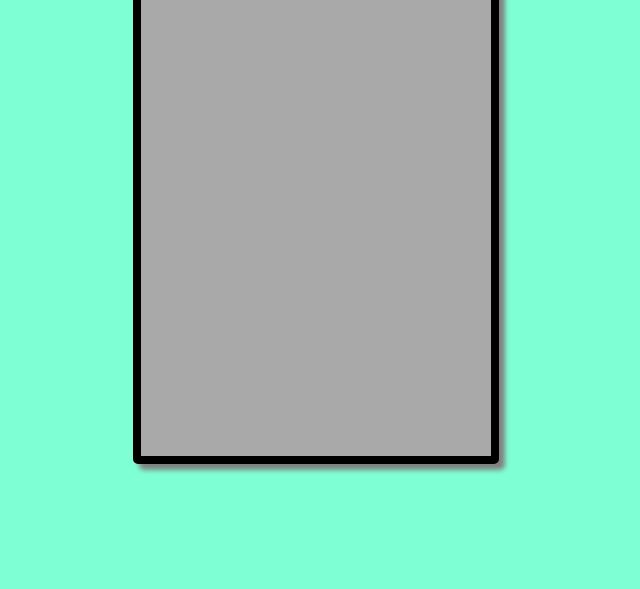
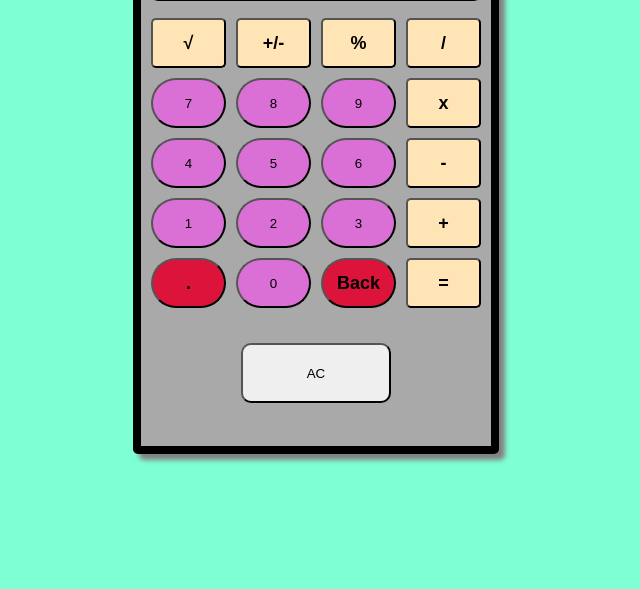
Before and after one commit to williambeach/calculator, a plain HTML site: page index.html in a window 1280 px wide. Shown: the part 227-816 px from the top of the page, without its empty margins (324-964 px from the left). Drawn offline with Linux system fonts and the light colour scheme.

Commit message:
add buttons, button content and button coloring

```diff
--- a/index.html
+++ b/index.html
@@ -12,6 +12,40 @@
 <body>
     <div id="calculator">
         <div id="display">5258</div>
+        <div id="buttonColumns">
+            <div id="firstColumn">
+                <button id="squareRoot">√</button>
+                <button id="seven">7</button>
+                <button id="four">4</button>
+                <button id="one">1</button>
+                <button id="decimal">.</button>
+            </div>
+            <div id="secondColumn">
+                <button id="plusMinus">+/-</button>
+                <button id="eight">8</button>
+                <button id="five">5</button>
+                <button id="two">2</button>
+                <button id="zero">0</button>
+            </div>
+            <div id="thirdColumn">
+                <button id="percentage">%</button>
+                <button id="nine">9</button>
+                <button id="six">6</button>
+                <button id="three">3</button>
+                <button id="backspace">Back</button>
+            </div>
+            <div id="fourthColumn">
+                <button id="divide">/</button>
+                <button id="multiply">x</button>
+                <button id="minus">-</button>
+                <button id="plus">+</button>
+                <button id="equals">=</button>
+            </div>
+        </div>
+        <div id="undo">
+            <button id="allclear">AC</button>
+        </div>
+
     </div>
 </body>
 </html>
--- a/style.css
+++ b/style.css
@@ -9,18 +9,17 @@ body {
 #calculator {
     background-color: darkgray;
     width: 350px;
-    height: 550px;
+    height: 530px;
     border: solid 8px black;
     box-shadow: 6px 6px 5px gray;
     border-radius: 5px;
 }
 
 #display {
-
     height: 12%;
-    width: 94%;
+    width: 92%;
     margin-top: 2%;
-    border: solid 7px cadetblue;
+    border: solid 7px black;
     margin-left: auto;
     margin-right: auto;
     border-radius: 10px;
@@ -31,3 +30,59 @@ body {
     background-color: azure;
     font-size: 250%;
 }
+
+#buttonColumns {
+    display: flex;
+    justify-content: center;
+    column-gap: 10px;
+
+}
+
+
+#firstColumn, #secondColumn, #thirdColumn, #fourthColumn {
+    display: flex;
+    flex-direction: column;
+    margin-top: 5%;
+    row-gap: 10px;
+}
+
+
+
+#squareRoot, #plusMinus, #percentage,
+#divide, #multiply, #minus,
+#plus, #decimal, #backspace, #equals{
+    width: 75px;
+    height: 50px;
+    border-radius: 5px;
+    background-color: moccasin;
+    font-size: large;
+    font-weight: 900;
+
+}
+
+
+#undo {
+    display: flex;
+    justify-content: center;
+    margin-top: 10%;
+}
+#allclear {
+    width: 150px;
+    height: 60px;
+    border-radius: 10px;
+}
+
+#seven, #eight, #nine,
+#four, #five, #six,
+#one, #two, #three, #zero {
+    border-radius: 25px;
+    width: 75px;
+    height: 50px;
+    background-color:orchid;
+}
+#decimal, #backspace {
+    border-radius: 25px;
+    width: 75px;
+    height: 50px;
+    background-color: crimson;
+}
```
Also changed, not shown: pictures/square-root.png (added), 2 other files.
